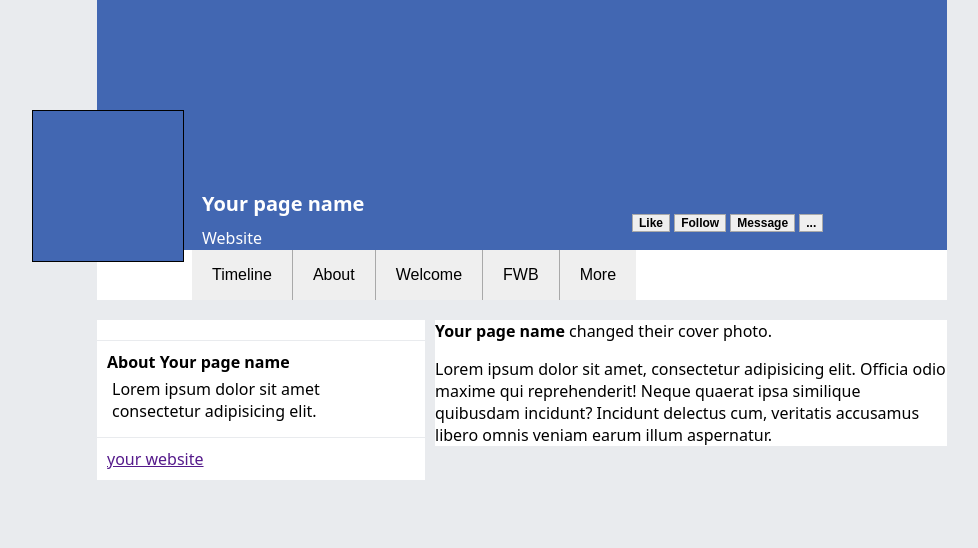
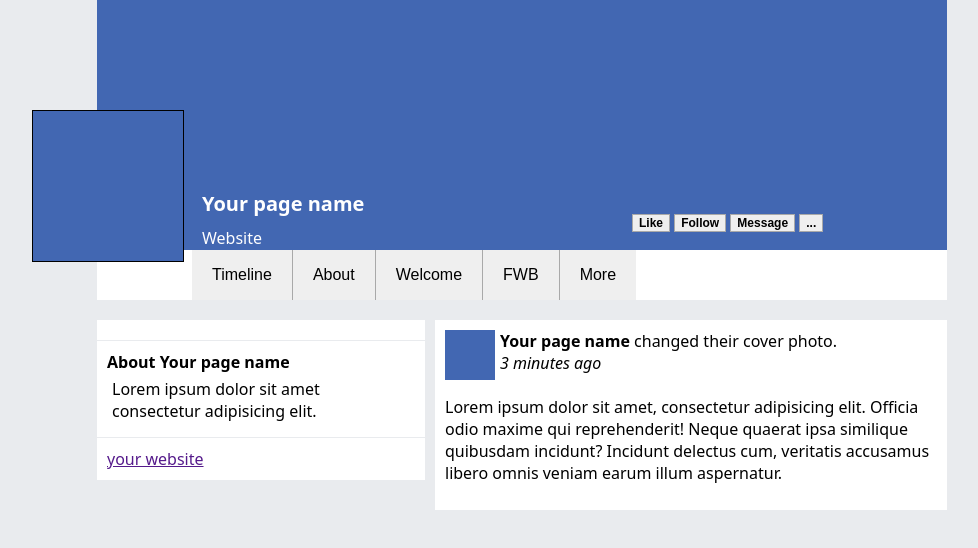
Before and after one commit to drewradcliff/social-mockup, a plain HTML site: page index.html in a window 1280 px wide. Shown: the whole page, without its empty margins (118-1096 px from the left). Drawn offline with Linux system fonts and the light colour scheme.

Commit message:
add right column content

```diff
--- a/index.html
+++ b/index.html
@@ -46,9 +46,10 @@
             <div class="wallPost">
                 <div class="postTitle">
                     <div class="postTitleProfilePic"></div>
-                    <strong>Your page name</strong> changed their cover photo.
+                    <strong>Your page name</strong> changed their cover photo. <br>
+                    <em>3 minutes ago</em>
                 </div>
-                <div>
+                <div class="postContent">
                     <p>Lorem ipsum dolor sit amet, consectetur adipisicing elit. Officia odio maxime qui reprehenderit! Neque quaerat ipsa similique quibusdam incidunt? Incidunt delectus cum, veritatis accusamus libero omnis veniam earum illum aspernatur.</p>
                 </div>
             </div>
--- a/style.css
+++ b/style.css
@@ -122,4 +122,21 @@ main {
 
 .wallPost {
     background-color: white;
+    padding: 10px;
 }
+
+.postTitleProfilePic {
+    height: 50px;
+    width: 50px;
+    background-color: #4267b2;
+    float: left;
+    margin-right: 5px;
+}
+
+.postTitle {
+    height: 50px;
+}
+
+.postContent {
+    clear: left;
+}
```
